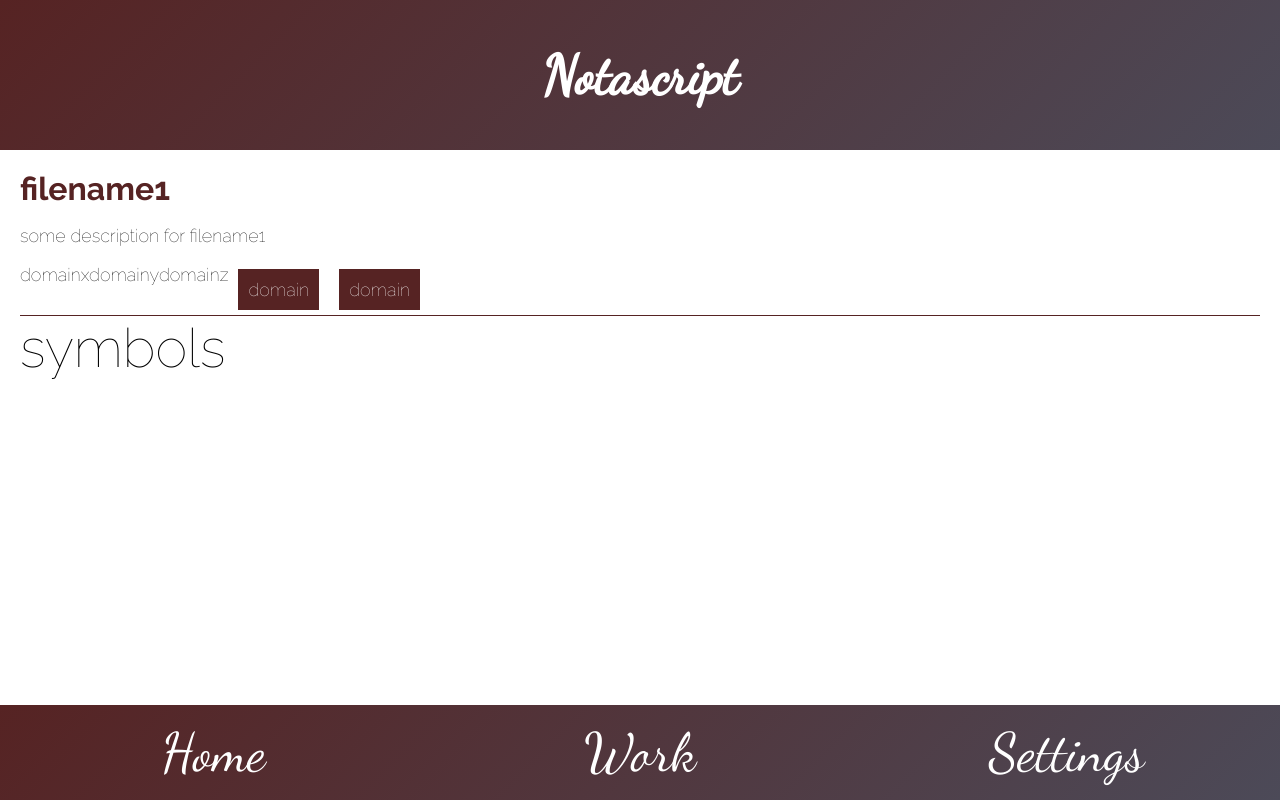
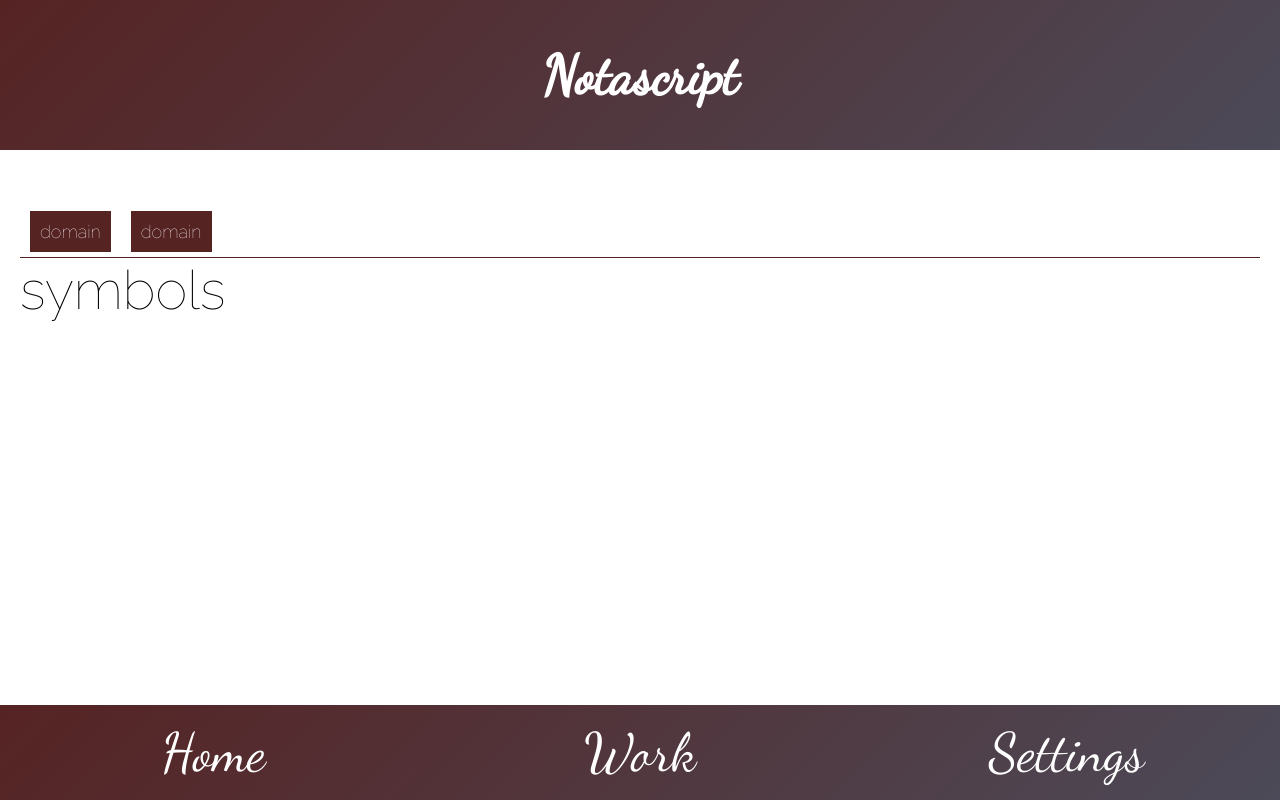
Before and after one commit to PLN-SHAH/notascript, a React (Create React App) app in the folder notascript/: page /details/1 in a window 1280 px wide. Built offline with nearby package versions, Linux system fonts and the light colour scheme.

Commit message:
render detail by title

```diff
--- a/notascript/src/App.js
+++ b/notascript/src/App.js
@@ -40,6 +40,12 @@ export default class App extends Component {
 		});
 	}
 
+	showDetailPage(documents, documentTitle) {
+		return documents
+			.filter(document => document.title === documentTitle)
+			.map(item => item.title);
+	}
+
 	render() {
 		return (
 			<main>
@@ -79,7 +85,11 @@ export default class App extends Component {
 							path='/details/:title'
 							render={props => (
 								<DocumentDetailView
-									document={this.state.documents[0]}
+									document={this.state.documents}
+									chooseDocument={this.showDetailPage(
+										this.state.documents,
+										props.match.params.title
+									)}
 									{...props}
 								/>
 							)}
--- a/notascript/src/DocumentDetailView.js
+++ b/notascript/src/DocumentDetailView.js
@@ -32,11 +32,11 @@ const StyledDomainList = styled.ul`
 	}
 `;
 
-export default function DocumentDetailView({ props, document }) {
-	console.log('props in details view', document.title);
+export default function DocumentDetailView({ chooseDocument, document }) {
+	console.log('props in details view', chooseDocument);
 	return (
 		<StyledDetailsView>
-			<StyledTitle>{document.title}</StyledTitle>
+			<StyledTitle>{chooseDocument}</StyledTitle>
 			<p>{document.description}</p>
 			<StyledDomainList>
 				{document.domains}
@@ -49,5 +49,5 @@ export default function DocumentDetailView({ props, document }) {
 }
 
 DocumentDetailView.propTypes = {
-	//domainList: PropTypes.array
+	documentList: PropTypes.array
 };
```
